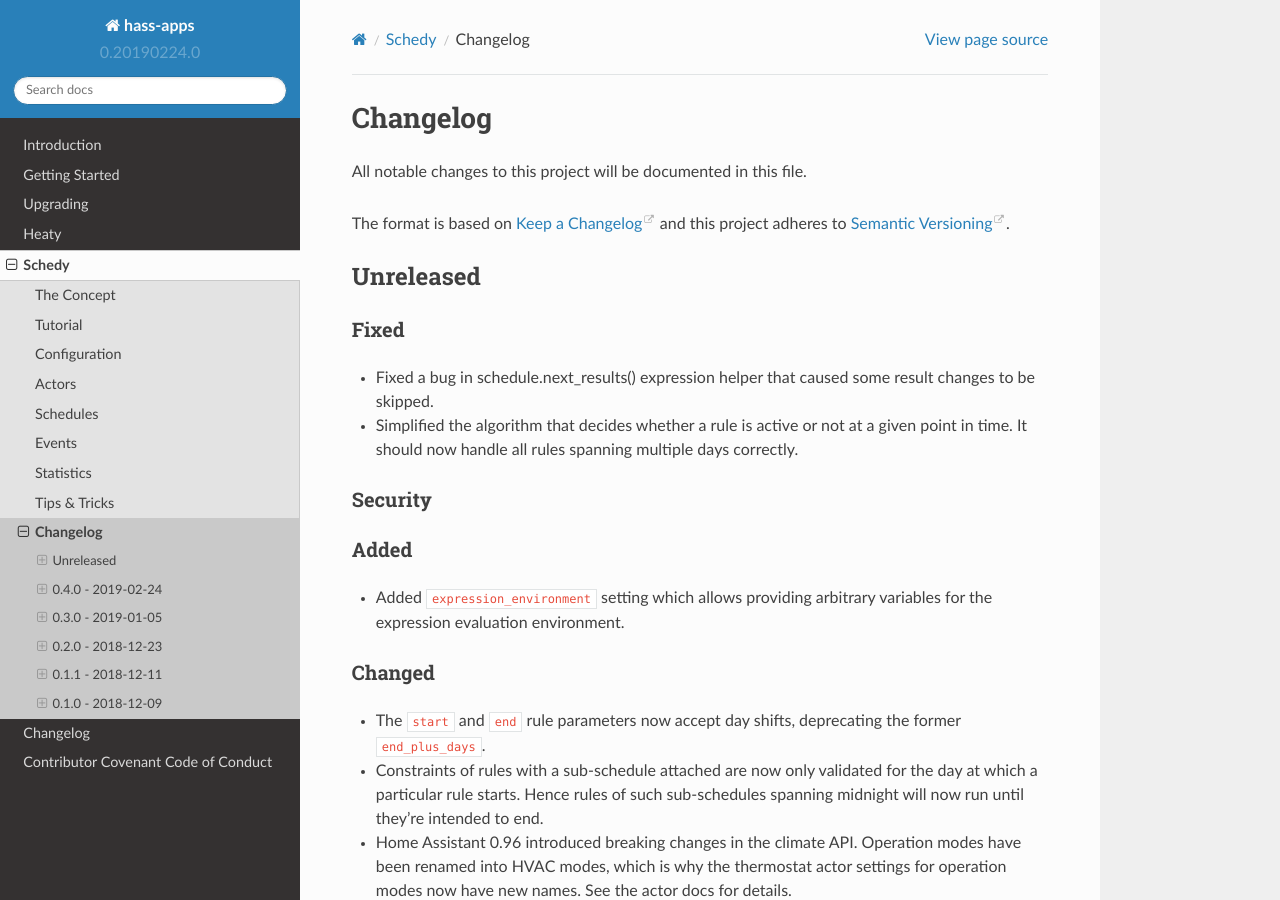
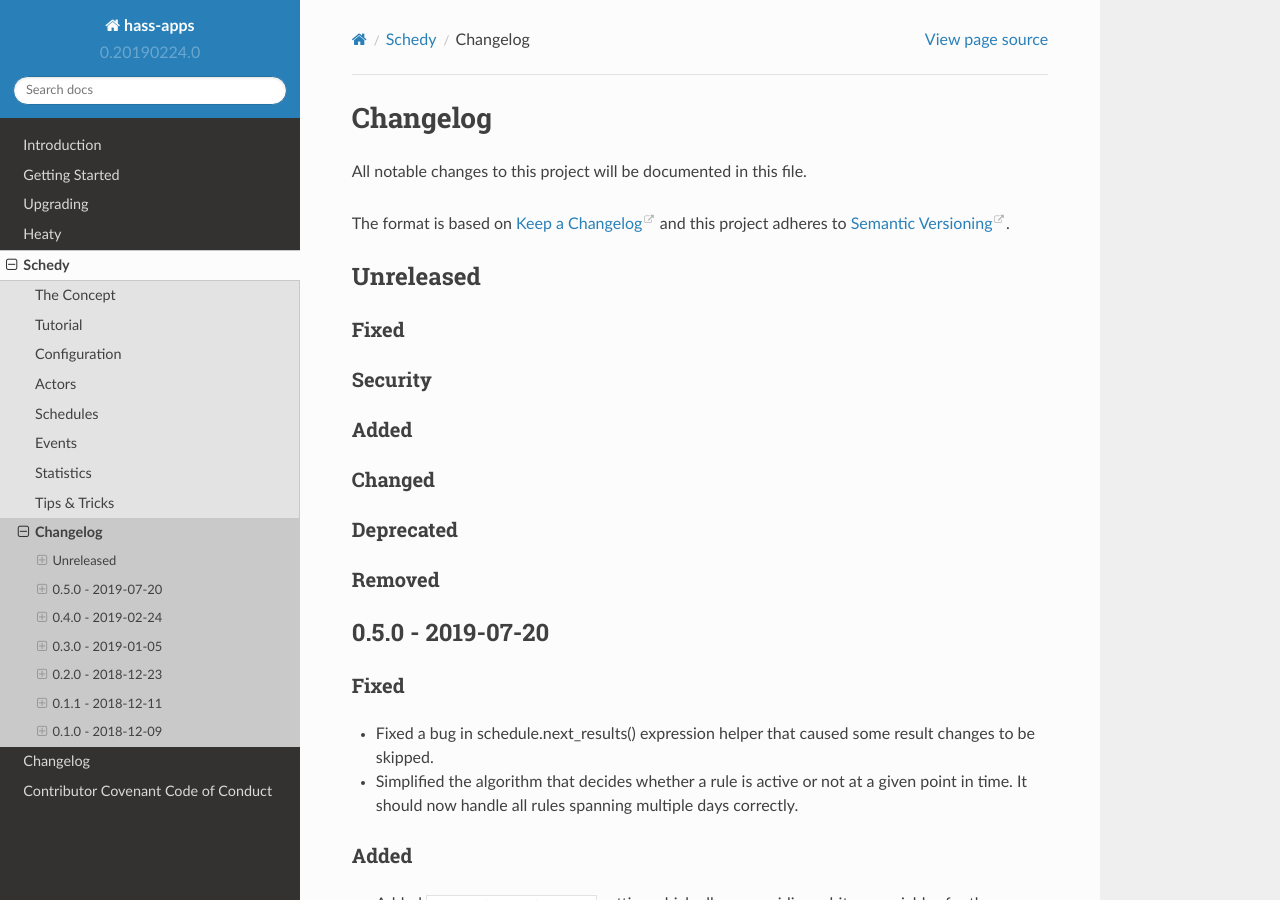
Before and after one commit to bob1de/hass-apps, a Sphinx documentation site: the page built from docs/apps/schedy/CHANGELOG.md, in a window 1280 px wide and 900 px high. Built offline with Sphinx 7.4.7 and the Read the Docs theme 2.0.0, drawn with Linux system fonts in a browser that asks for light colours.

Commit message:
[schedy] Release v0.5.0

```diff
--- a/docs/apps/schedy/CHANGELOG.md
+++ b/docs/apps/schedy/CHANGELOG.md
@@ -9,12 +9,25 @@ and this project adheres to [Semantic Versioning](http://semver.org/spec/v2.0.0.
 ## Unreleased
 
 ### Fixed
+
+### Security
+
+### Added
+
+### Changed
+
+### Deprecated
+
+### Removed
+
+
+## 0.5.0 - 2019-07-20
+
+### Fixed
 * Fixed a bug in schedule.next_results() expression helper that caused some result
   changes to be skipped.
 * Simplified the algorithm that decides whether a rule is active or not at a given
   point in time. It should now handle all rules spanning multiple days correctly.
-
-### Security
 
 ### Added
 * Added ``expression_environment`` setting which allows providing arbitrary variables
```
Also changed, not shown: 1 other file.
